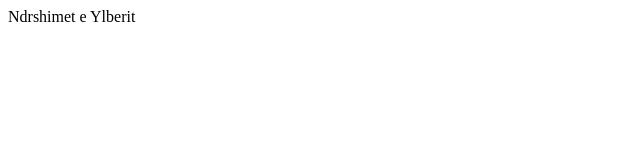
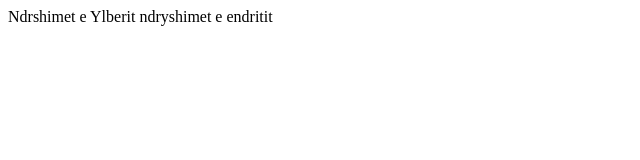
Before and after one commit to ehndi/week1, a plain HTML site: page index.html in a window 1280 px wide. Shown: the whole page, without its empty margins (0-640 px from the left). Drawn offline with Linux system fonts and the light colour scheme.

Commit message:
add note

```diff
--- a/index.html
+++ b/index.html
@@ -7,5 +7,6 @@
 </head>
 <body>
     Ndrshimet e Ylberit
+    ndryshimet e endritit
 </body>
 </html>
```
